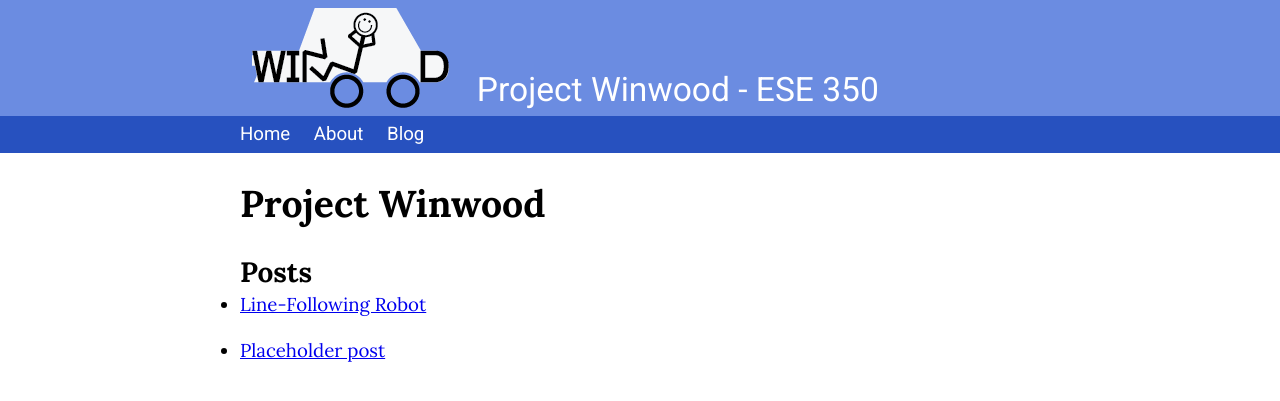
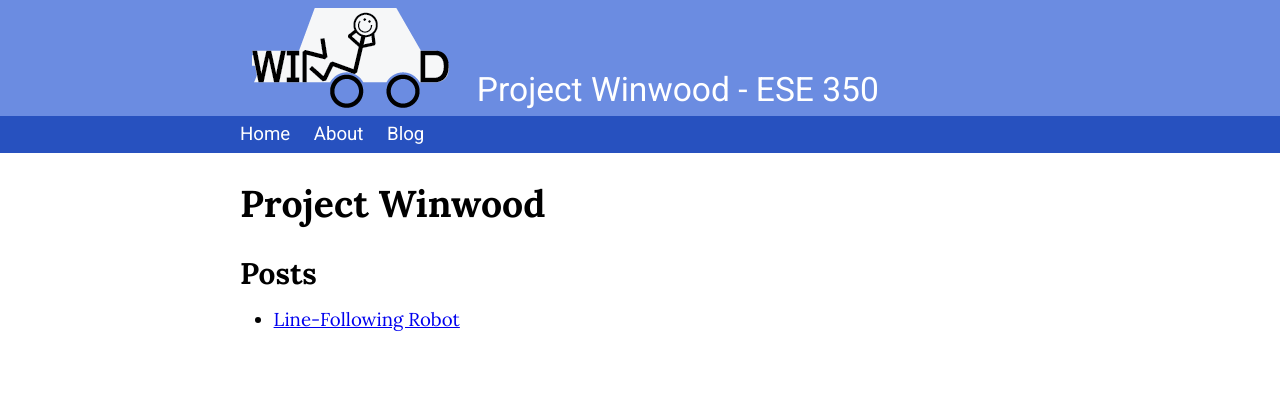
Before and after one commit to moward/project-winwood, a Jekyll site: the page built from index.md, in a window 1280 px wide. Shown: the top 401 px of the page. Built offline with Jekyll 4.4.1, drawn with Linux system fonts in a browser that asks for light colours; Markdown is read by kramdown in place of the engine named in the settings.

Commit message:
Updated list style, deleted template post

```diff
--- a/css/sanitize.css
+++ b/css/sanitize.css
@@ -50,6 +50,14 @@ hr {
 h1 {
   margin: .7em 0;
   font-size: 2em;
+}
+h2 {
+  margin: .5em 0;
+  font-size: 1.6em;
+}
+h3 {
+  margin: .5em 0;
+  font-size: 1.3em;
 }
 b,
 strong {
--- a/css/style.css
+++ b/css/style.css
@@ -65,3 +65,7 @@ header#menu-wrapper ul a li {
   margin-bottom: 1em;
   line-height: 1.5em;
 }
+.content ul,
+.content ol {
+  padding-left: 1.8em;
+}
--- a/less/style.less
+++ b/less/style.less
@@ -75,4 +75,8 @@ header#menu-wrapper {
     margin-bottom: 1em;
     line-height: 1.5em;
   }
+
+  ul, ol {
+    padding-left: 1.8em;
+  }
 }
```
Also changed, not shown: _posts/1970-01-01-placeholder-post.md (deleted, +0 -6 lines).
